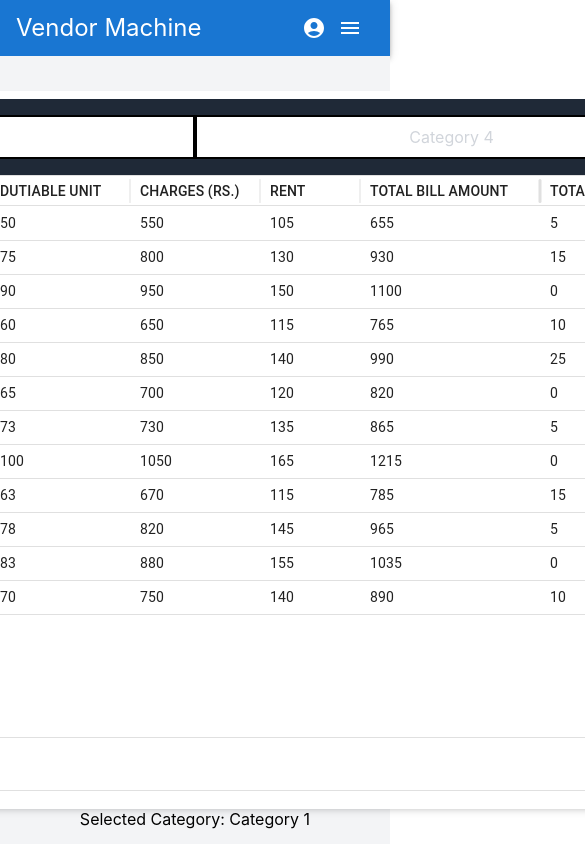
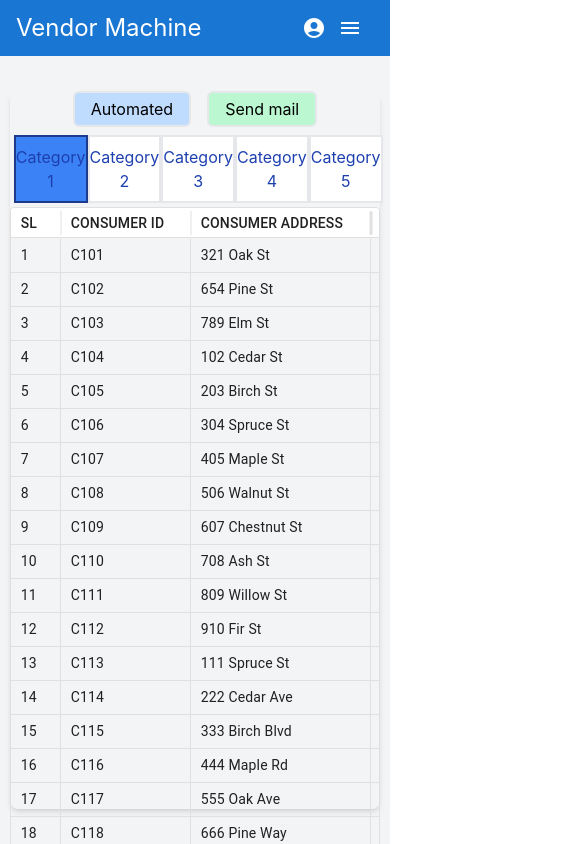
Before and after one commit to atanushil/Vendor-Machine, a React (Create React App) app: page /dashboard in a window 390 px wide. Shown: the top 844 px of the page, 585 px wide, since content can reach past the window. Built offline with nearby package versions, Linux system fonts and the light colour scheme.

Commit message:
mobile responsive and send btn, automated added

```diff
--- a/src/components/Dashboard.jsx
+++ b/src/components/Dashboard.jsx
@@ -698,28 +698,54 @@ const rows = [
   },
 ];
 const Dashboard = () => {
-
   const categories = [
-    { label: 'Category 1' },
-    { label: 'Category 2' },
-    { label: 'Category 3' },
-    { label: 'Category 4' },
-    { label: 'Category 5' },
-    { label: 'Category 6' },
+    { label: "Category 1" },
+    { label: "Category 2" },
+    { label: "Category 3" },
+    { label: "Category 4" },
+    { label: "Category 5" },
+    // { label: "Category 6" },
   ];
 
   const [category, setCategory] = useState(categories[0].label); // Set initial category
   return (
-    <div className="bg-white shadow-md rounded-lg lg:w-[95vw] h-[85vh]">
-      <div className="pt-2">
+    <>
+      <div className=" shadow-md rounded-lg w-[95vw] h-[85vh]">
+        <ul className="flex sm:justify-end justify-center px-4 w-full gap-4">
+          <li className="">
+            <button
+              className="p-1  border-2  px-4 rounded-md bg-blue-200 hover:bg-orange-300 active:bg-orange-600 active:text-gray-300 active:font-medium"
+              onClick={() => {
+                alert("automated");
+              }}
+            >
+              Automated
+            </button>
+          </li>
+          <li className="">
+            <button
+              className="p-1  border-2  px-4 rounded-md bg-green-200 hover:bg-green-300 active:bg-green-600 active:text-gray-300 active:font-medium"
+              onClick={() => {
+                alert("send msg");
+              }}
+            >
+              Send mail
+            </button>
+          </li>
+        </ul>
+        <div className="pt-1">
           <CategoriesNavbar setCategory={setCategory} categories={categories} />
         </div>
-      <div className="h-[73vh]">
+        <div className="sm:h-[73vh] h-[90vh] ">
           <DataTable rows={rows} checkbox={false} />
         </div>
+
+
+
         {/* Optional: Display selected category */}
         <div className="text-center mt-4">Selected Category: {category}</div>
       </div>
+    </>
   );
 };
 
--- a/src/components/table/CategoriesNavbar.jsx
+++ b/src/components/table/CategoriesNavbar.jsx
@@ -1,4 +1,4 @@
-import React, { useEffect, useState } from 'react';
+import React, { useState } from 'react';
 
 const CategoriesNavbar = ({ setCategory,categories }) => {
   // Initialize selectedCategory to the label of the first category
@@ -10,18 +10,18 @@ const CategoriesNavbar = ({ setCategory,categories }) => {
     setCategory(label);
   };
   return (
-    <nav className="bg-gray-800 p-4">
+    <nav className="p-1">
       <ul className="flex justify-evenly">
         {categories.map((category) => (
           <li
             key={category.label}
-            className={`w-full flex py-2 items-center justify-center border-2 border-black ${
-              selectedCategory === category.label ? 'bg-blue-500' : 'bg-white'
+            className={`w-full flex py-2 items-center hover:bg-blue-300  justify-center border-2  ${
+              selectedCategory === category.label ? 'bg-blue-500 border-blue-900' : 'bg-white'
             }`}
           >
             <button
               onClick={() => handleCategoryClick(category.label)}
-              className="text-gray-300 hover:text-white w-full"
+              className="text-blue-800 hover:text-blue-400  w-full"
             >
               {category.label}
             </button>
--- a/src/components/table/DataTable.jsx
+++ b/src/components/table/DataTable.jsx
@@ -6,7 +6,7 @@ const columns = [
     field: "sl",
     headerName: "SL",
     width: 50,
-    sortable: true,
+    sortable: false,
     resizable: false,
   },
   {
@@ -136,13 +136,9 @@ export default function DataTable({ rows, checkbox }) {
           disableColumnSelector
           columns={columns}
           columnHeaderHeight={30}
+          showCellVerticalBorder
+          autoPageSize
           rowHeight={34}
-          initialState={{
-            pagination: {
-              paginationModel: { page: 0, pageSize: 12 },
-            },
-          }}
-          pageSizeOptions={[6, 8, 10, 12, 14, 16, 18, 20]}
           checkboxSelection={checkbox}
         />
       </div>
```
Lines whose indentation alone changed are shown as unchanged.
